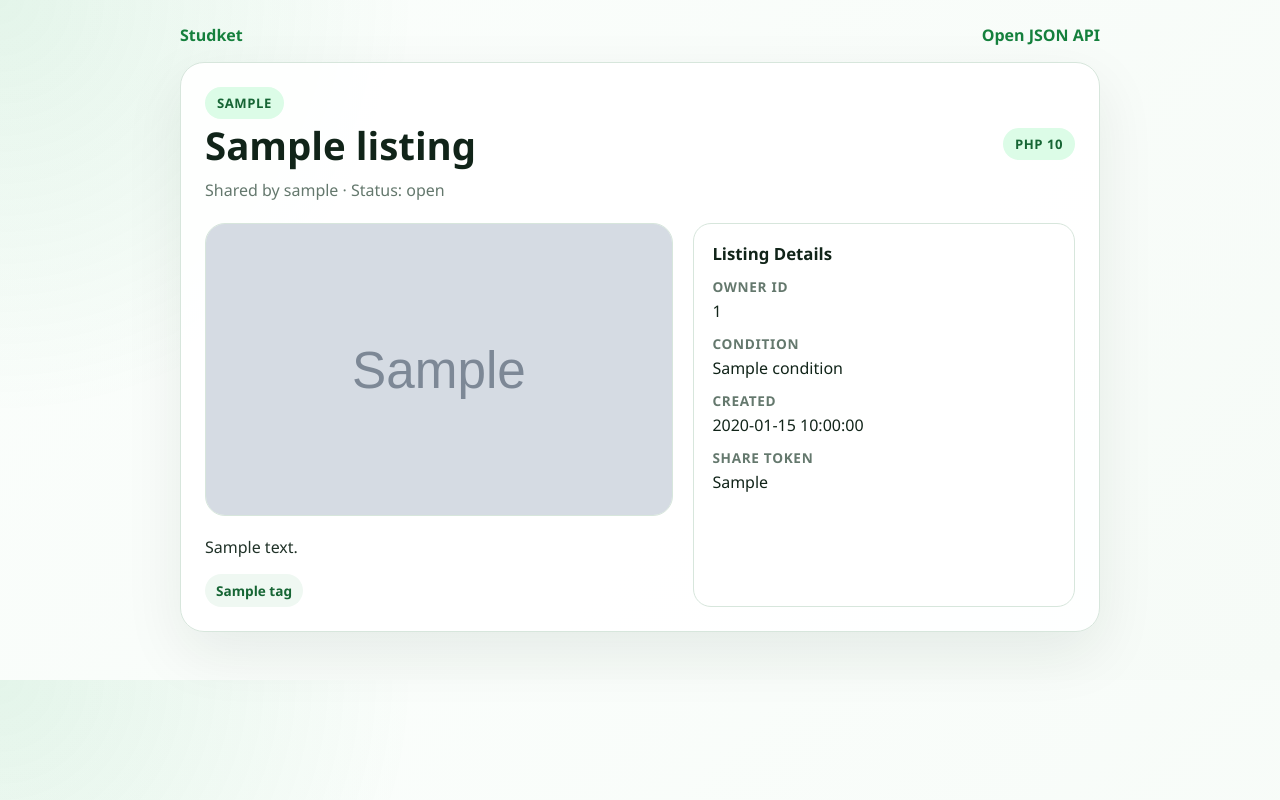
After one commit to Terriakidesu/studket-backend, a FastAPI app: template app/templates/share_listing.html in a window 1280 px wide. The commit adds this page. Run offline with FastAPI, Linux system fonts and the light colour scheme; the template is opened without the code that fills it: most values are stand-ins (such as "Sample title", 1, 10 or a date in 2020); grey boxes marked "Sample" are stand-in pictures; parts of the project's set-up code (start-up, migrations or seed data) failed here and were passed over; some libraries are stand-ins or nearby versions.

Commit message:
Add shareable listing links and docs routes

```diff
--- a/app/api/v1/transactions.py
+++ b/app/api/v1/transactions.py
@@ -14,7 +14,7 @@ router = APIRouter(prefix="/transactions", tags=["transactions"])
 
 crud_router = create_crud_router(
     model=Transaction,
-    prefix="/transactions",
+    prefix="",
     tags=["transactions"],
     pk_field="transaction_id",
 )
--- a/app/db/models.py
+++ b/app/db/models.py
@@ -72,6 +72,7 @@ class Listing(Base):
     listing_id = Column(Integer, primary_key=True)
 
     seller_id = Column(Integer, ForeignKey("user_profile.user_id"))
+    share_token = Column(String, unique=True)
 
     title = Column(String, nullable=False)
     description = Column(Text)
--- a/app/services/listing_discovery.py
+++ b/app/services/listing_discovery.py
@@ -174,6 +174,8 @@ def _base_listing_query(db: Session):
 def _present_listing_payload(payload: dict[str, Any]) -> dict[str, Any]:
     owner_id = payload.get("seller_id")
     payload["owner_id"] = owner_id
+    payload["share_token"] = payload.get("share_token")
+    payload["share_url"] = f"/share/{payload['share_token']}" if payload.get("share_token") else None
     if payload.get("listing_type") == "looking_for":
         payload["poster_id"] = owner_id
     return payload
--- a/app/templates/api_docs.html
+++ b/app/templates/api_docs.html
@@ -167,6 +167,7 @@
         </div>
         <div class="docs-actions">
             <a href="/">Back Home</a>
+            <a href="/docs/llm">LLM Markdown</a>
             <a href="/swagger" class="primary">Open Swagger</a>
         </div>
     </section>
--- /dev/null
+++ b/app/templates/share_listing.html
@@ -0,0 +1,235 @@
+{% extends "base.html" %}
+
+{% block title %}{{ title }}{% endblock %}
+
+{% block head %}
+<style>
+    :root {
+        --bg: #f6fbf7;
+        --ink: #112419;
+        --muted: #64786d;
+        --line: #d7e6dc;
+        --accent: #15803d;
+        --accent-soft: #dcfce7;
+        --panel: #ffffff;
+    }
+    body {
+        margin: 0;
+        background:
+            radial-gradient(circle at top left, rgba(22, 163, 74, 0.10), transparent 26rem),
+            linear-gradient(135deg, #fbfefc, var(--bg));
+        color: var(--ink);
+        font-family: "Segoe UI", sans-serif;
+    }
+    .share-shell {
+        width: min(920px, calc(100% - 28px));
+        margin: 0 auto;
+        padding: 24px 0 48px;
+    }
+    .share-card {
+        padding: 24px;
+        border: 1px solid var(--line);
+        border-radius: 24px;
+        background: rgba(255, 255, 255, 0.94);
+        box-shadow: 0 22px 60px rgba(17, 36, 25, 0.08);
+    }
+    .share-meta {
+        display: flex;
+        justify-content: space-between;
+        gap: 16px;
+        align-items: center;
+        margin-bottom: 18px;
+    }
+    .share-badge {
+        display: inline-flex;
+        align-items: center;
+        padding: 7px 12px;
+        border-radius: 999px;
+        background: var(--accent-soft);
+        color: #166534;
+        font-size: .82rem;
+        font-weight: 800;
+        text-transform: uppercase;
+        letter-spacing: .04em;
+    }
+    .share-title {
+        margin: 0 0 8px;
+        font-size: clamp(1.6rem, 3vw, 2.4rem);
+    }
+    .share-subtitle {
+        margin: 0;
+        color: var(--muted);
+    }
+    .share-grid {
+        display: grid;
+        grid-template-columns: minmax(0, 1.1fr) minmax(280px, .9fr);
+        gap: 22px;
+        margin-top: 22px;
+    }
+    .media-frame {
+        width: 100%;
+        aspect-ratio: 16 / 10;
+        border-radius: 20px;
+        overflow: hidden;
+        border: 1px solid var(--line);
+        background: #edf7f0;
+    }
+    .media-frame img {
+        width: 100%;
+        height: 100%;
+        object-fit: cover;
+        display: block;
+    }
+    .media-empty {
+        width: 100%;
+        height: 100%;
+        display: flex;
+        align-items: center;
+        justify-content: center;
+        color: var(--muted);
+        font-weight: 700;
+    }
+    .detail-card {
+        padding: 18px;
+        border: 1px solid var(--line);
+        border-radius: 18px;
+        background: var(--panel);
+    }
+    .detail-card h2 {
+        margin: 0 0 12px;
+        font-size: 1.05rem;
+    }
+    .detail-list {
+        display: grid;
+        gap: 12px;
+    }
+    .detail-list div strong {
+        display: block;
+        margin-bottom: 4px;
+        font-size: .85rem;
+        color: var(--muted);
+        text-transform: uppercase;
+        letter-spacing: .05em;
+    }
+    .tags {
+        display: flex;
+        flex-wrap: wrap;
+        gap: 8px;
+        margin-top: 12px;
+    }
+    .tag {
+        display: inline-flex;
+        align-items: center;
+        padding: 7px 11px;
+        border-radius: 999px;
+        background: #eff8f2;
+        color: #166534;
+        font-size: .85rem;
+        font-weight: 700;
+    }
+    .description {
+        margin-top: 18px;
+        line-height: 1.7;
+        color: #203228;
+        white-space: pre-wrap;
+    }
+    .top-links {
+        display: flex;
+        justify-content: space-between;
+        gap: 12px;
+        margin-bottom: 16px;
+    }
+    .top-links a {
+        color: var(--accent);
+        text-decoration: none;
+        font-weight: 700;
+    }
+    @media (max-width: 780px) {
+        .share-grid {
+            grid-template-columns: 1fr;
+        }
+        .share-meta,
+        .top-links {
+            flex-direction: column;
+            align-items: flex-start;
+        }
+        .share-card {
+            padding: 18px;
+        }
+    }
+</style>
+{% endblock %}
+
+{% block content %}
+<div class="share-shell">
+    <div class="top-links">
+        <a href="/">Studket</a>
+        {% if listing %}
+        <a href="/api/v1/listings/share/{{ share_token }}">Open JSON API</a>
+        {% endif %}
+    </div>
+
+    <article class="share-card">
+        {% if listing %}
+        <div class="share-meta">
+            <div>
+                <div class="share-badge">{{ listing.listing_type or "listing" }}</div>
+                <h1 class="share-title">{{ listing.title }}</h1>
+                <p class="share-subtitle">
+                    Shared by {{ seller_username or "user" }} · Status: {{ listing.status or "available" }}
+                </p>
+            </div>
+            {% if listing.price is not none %}
+            <div class="share-badge">PHP {{ listing.price }}</div>
+            {% endif %}
+        </div>
+
+        <section class="share-grid">
+            <div>
+                <div class="media-frame">
+                    {% if listing_media %}
+                    <img src="{{ listing_media[0].file_path }}" alt="{{ listing.title }}">
+                    {% else %}
+                    <div class="media-empty">No media uploaded</div>
+                    {% endif %}
+                </div>
+                <div class="description">{{ listing.description or "No description provided." }}</div>
+                {% if listing_tags %}
+                <div class="tags">
+                    {% for tag in listing_tags %}
+                    <span class="tag">{{ tag }}</span>
+                    {% endfor %}
+                </div>
+                {% endif %}
+            </div>
+
+            <aside class="detail-card">
+                <h2>Listing Details</h2>
+                <div class="detail-list">
+                    <div>
+                        <strong>Owner ID</strong>
+                        <span>{{ listing.seller_id }}</span>
+                    </div>
+                    <div>
+                        <strong>Condition</strong>
+                        <span>{{ listing.condition or "Not specified" }}</span>
+                    </div>
+                    <div>
+                        <strong>Created</strong>
+                        <span>{{ listing.created_at or "-" }}</span>
+                    </div>
+                    <div>
+                        <strong>Share Token</strong>
+                        <span>{{ share_token }}</span>
+                    </div>
+                </div>
+            </aside>
+        </section>
+        {% else %}
+        <div class="share-badge">Not found</div>
+        <h1 class="share-title">Shared listing unavailable</h1>
+        <p class="share-subtitle">This share link does not match any current listing.</p>
+        {% endif %}
+    </article>
+</div>
+{% endblock %}
```
Also changed, not shown: API_REFERENCE.md (+58 -0 lines), app/api/v1/listings.py (+31 -0 lines), app/db/create_tables.py (+43 -0 lines), app/web/pages/home.py (+87 -2 lines).
